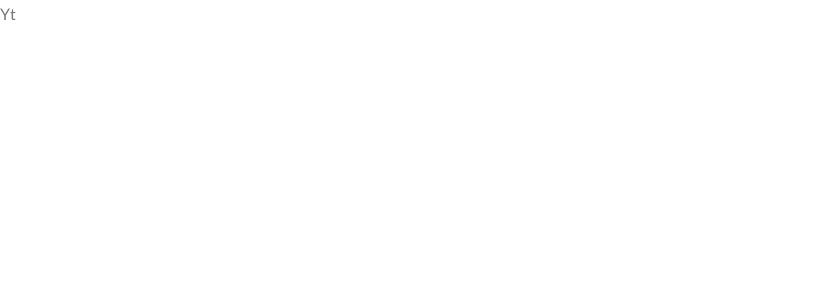
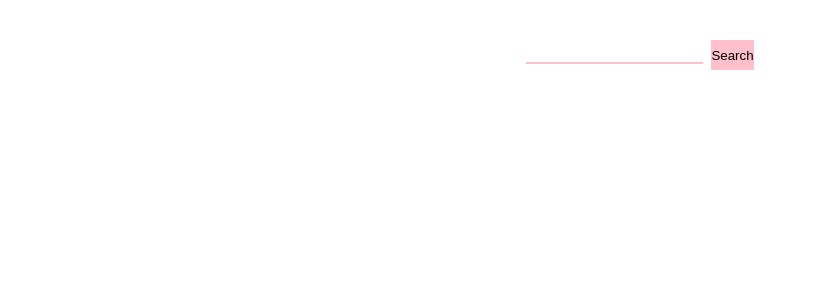
Before and after one commit to Yipeechen/resume, a React app: page /works/yt in a window 1280 px wide. Shown: the top 300 px of the page, without its empty margins (0-817 px from the left). Built offline with nearby package versions, Linux system fonts and the light colour scheme; some icons are missing; the HTML template or start-up script is replaced by a standard one.

Commit message:
feat: styled on video searching

```diff
--- /dev/null
+++ b/src/features/Works/WorksYt/components/SearchBar/index.js
@@ -0,0 +1,63 @@
+import React, { useState } from 'react';
+import PropTypes from 'prop-types';
+import styled from 'styled-components';
+
+const StyledContainer = styled.div`
+  display: flex;
+  justify-content: center;
+  align-items: center;
+
+`;
+const StyledInput = styled.input.attrs({
+  type: 'text',
+})`
+  margin-right: 8px;
+  outline: none;
+  border: 0;
+  border-bottom: 2px solid pink;
+`;
+const StyledSearchButton = styled.button.attrs({
+  type: 'button',
+})`
+  background-color: pink;
+  width: auto;
+  height: 30px;
+  outline: none;
+  border: 0;
+  cursor: pointer;
+`;
+
+const SearchBar = ({ fetchPlaylist }) => {
+  const [searchTerm, setSearchTerm] = useState('');
+  const handleChange = event => {
+    const value = event.target.value;
+    setSearchTerm(value);
+  };
+  const handleClick = () => {
+    // console.log('search:', searchTerm);
+    fetchPlaylist(searchTerm);
+  };
+
+  return (
+    <StyledContainer>
+      <StyledInput
+        onChange={handleChange}
+        value={searchTerm}
+      />
+      <StyledSearchButton
+        onClick={handleClick}
+      >
+        Search
+      </StyledSearchButton>
+    </StyledContainer>
+  );
+};
+
+SearchBar.propTypes = {
+  fetchPlaylist: PropTypes.func,
+};
+SearchBar.defaultProps = {
+  fetchPlaylist: null,
+};
+
+export default SearchBar;
--- /dev/null
+++ b/src/features/Works/WorksYt/components/SearchResult/index.js
@@ -0,0 +1,79 @@
+import React from 'react';
+import PropTypes from 'prop-types';
+import styled from 'styled-components';
+
+const StyledContainer = styled.div`
+  display: flex;
+  flex-wrap: wrap;
+  justify-content: center;
+  align-items: center;
+  width: 90%;
+  margin: 40px auto;
+`;
+const StyledCard = styled.a.attrs(props => ({
+  href: `https://www.youtube.com/watch?v=${props.videoId}`,
+  target: '_blank',
+}))`
+  overflow: hidden;
+  width: 33%;
+  text-align: center;
+  margin: 16px auto;
+  ${({ theme }) => theme.mobile`
+    width: 100%;
+  `}
+`;
+const StyledCardImg = styled.img.attrs(props => ({
+  src: props.img,
+}))`
+
+`;
+const StyledCardTitle = styled.h5`
+  color: #000;
+`;
+
+const ResultCard = ({ img, title, videoId }) => {
+  return (
+    <StyledCard videoId={videoId}>
+      <StyledCardImg img={img} />
+      <StyledCardTitle>
+        {title}
+      </StyledCardTitle>
+    </StyledCard>
+  );
+};
+ResultCard.propTypes = {
+  img: PropTypes.string,
+  title: PropTypes.string,
+  videoId: PropTypes.number,
+};
+ResultCard.defaultProps = {
+  img: '',
+  title: '',
+  videoId: 0,
+};
+
+const SearchResult = ({ data = [] }) => {
+  return (
+    <StyledContainer>
+      {data.map((item, i) => {
+        return (
+          <ResultCard
+            key={i}
+            videoId={item.id.videoId}
+            img={item.snippet.thumbnails.medium.url}
+            title={item.snippet.title}
+          />
+        );
+      })}
+    </StyledContainer>
+  );
+};
+
+SearchResult.propTypes = {
+  data: PropTypes.array,
+};
+SearchResult.defaultProps = {
+  data: [],
+};
+
+export default SearchResult;
--- a/src/features/Works/WorksYt/index.js
+++ b/src/features/Works/WorksYt/index.js
@@ -1,7 +1,41 @@
 import React from 'react';
+import PropTypes from 'prop-types';
+import styled from 'styled-components';
 
-const Yt = props => (
-  <h1>Yt</h1>
-);
+import SearchBar from './components/SearchBar';
+import SearchResult from './components/SearchResult';
+
+const StyledContainer = styled.div`
+  margin: 40px auto;
+`;
+class Yt extends React.Component {
+  constructor (props) {
+    super();
+    this.state = {};
+  }
+
+  render () {
+    const { data, onSearchVideo } = this.props;
+    return (
+      <StyledContainer>
+        <SearchBar
+          fetchPlaylist={onSearchVideo}
+        />
+        <SearchResult
+          data={data}
+        />
+      </StyledContainer>
+    );
+  }
+}
+
+Yt.propTypes = {
+  data: PropTypes.array,
+  onSearchVideo: PropTypes.func,
+};
+Yt.defaultProps = {
+  data: [],
+  onSearchVideo: null,
+};
 
 export default Yt;
```
